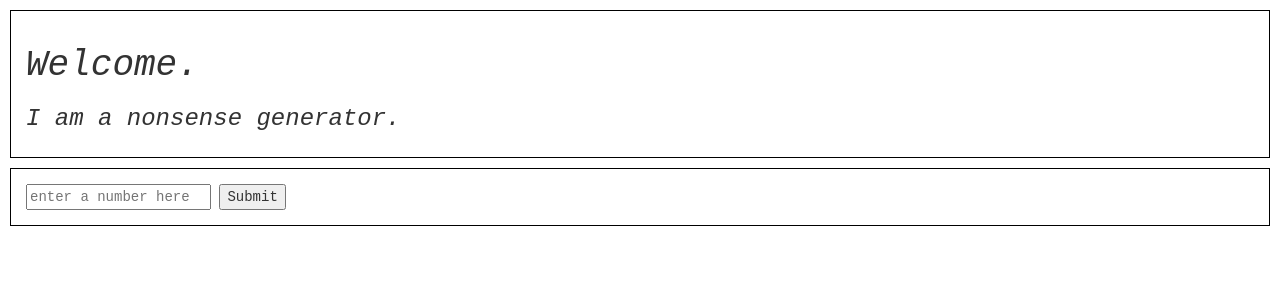
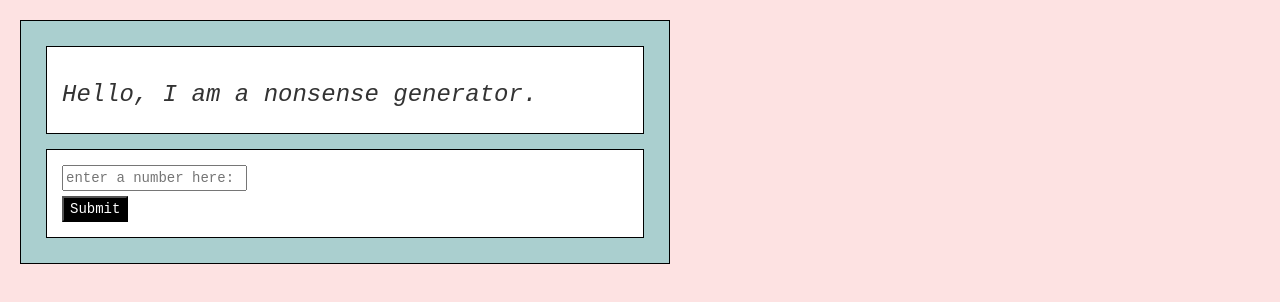
Before and after one commit to RyanDuff613/independentProject3, a plain HTML site: page index.html in a window 1280 px wide. Drawn offline with Linux system fonts and the light colour scheme.

Commit message:
add styling

```diff
--- a/css/styles.css
+++ b/css/styles.css
@@ -1,4 +1,5 @@
 body{
+  background-color: #FDE2E2;
   font-family: 'Courier New', Courier, monospace;
 }
 
@@ -6,15 +7,34 @@ body{
   border: black;
   border-style: solid;
   border-width: 1px;
+  background-color: white;
   padding: 15px;
-  margin:10px;
+  margin:15px;
+  max-width: 600px;
+
 }
 
 .box#header {
   font-style: italic;
-  font-weight: bold;
+  font-weight: bolder;
 }
 
 #outputBox{
   display: none;
 }
+
+#frame {
+  border: black;
+  border-style: solid;
+  border-width: 1px;
+  padding: 10px;
+  margin: 20px;
+  max-width: 650px;
+  background-color: #AACFCF;
+}
+
+button{
+  background-color: black;
+  color: white;
+  margin-top: 5px;
+}
--- a/index.html
+++ b/index.html
@@ -8,19 +8,21 @@
     <title>Independent Project 3</title>
   </head>
   <body>
+    <div id='frame'>
       <div class="box" id="header">
-      <h1>Welcome.</h1>
-      <h3>I am a nonsense generator.</h3>
+        <h3>Hello, I am a nonsense generator.</h3>
       </div>
       <div class="box">
         <form id="theForm">
-        <input id="userInput" placeholder="enter a number here" type="text">
+          <input id="userInput" placeholder="enter a number here: i'll spit out something" type="text">
+          <br>
           <button type="submit">Submit</button>
         </form>
       </div>
       <div class="box" id="outputBox">
-      <h3>voila!</h3>
         <p id="output"></p>
+        <h3>You are welcome.</h3>
+      </div>
     </div>
 
   </body>
```
Lines whose indentation alone changed are shown as unchanged.
